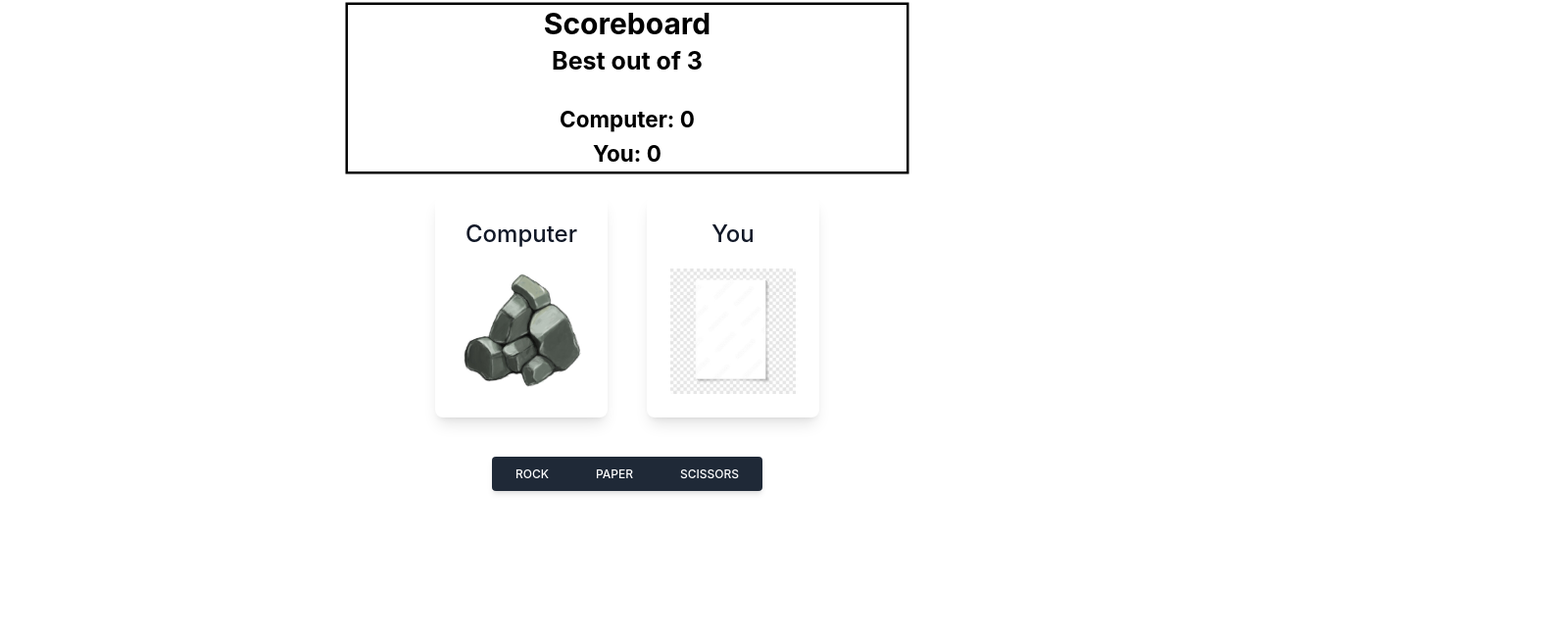
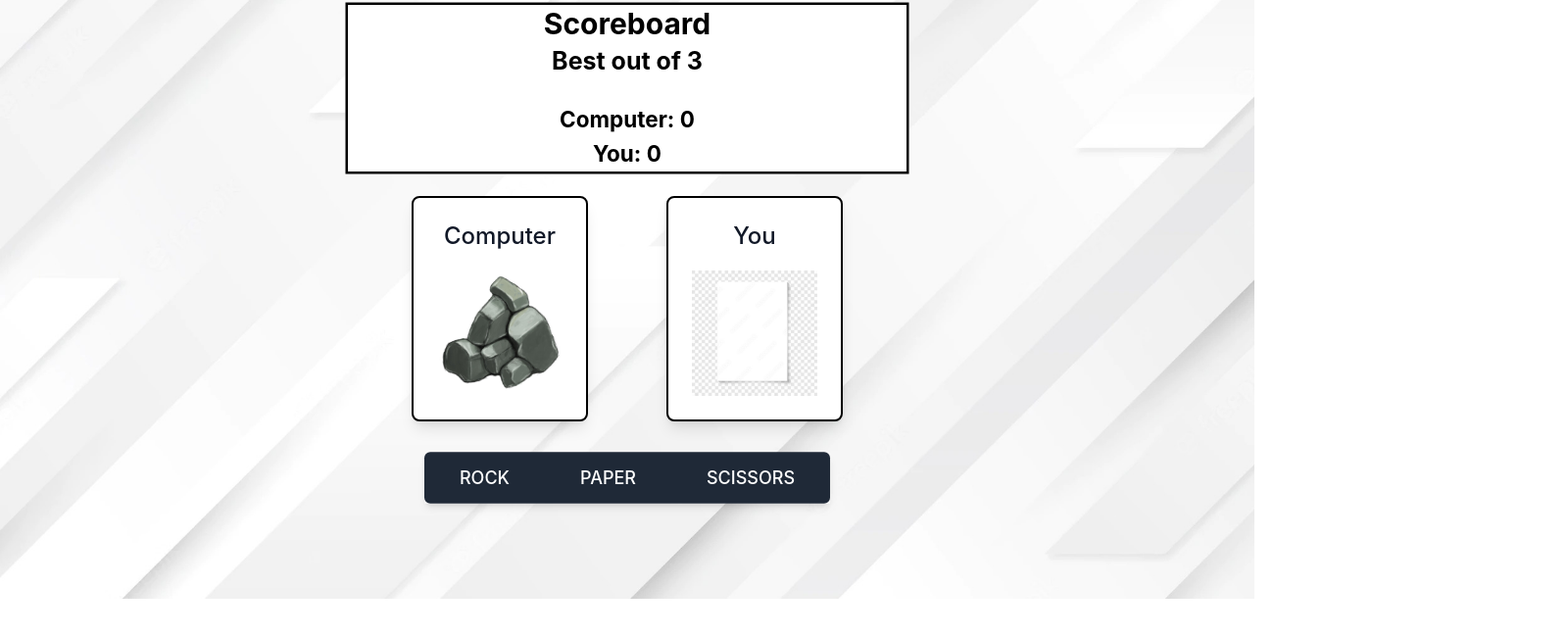
Before and after one commit to jangel01/CPSC-349-Javascript-Introduction, a website: page index.html in a window 1280 px wide. Shown: the part 148-798 px from the top of the page at 98% size, 1600 px wide, since content can reach past the window. Drawn offline with Linux system fonts and the light colour scheme.

Commit message:
add bg image, more resizing

```diff
--- a/index.html
+++ b/index.html
@@ -1,5 +1,5 @@
 <!DOCTYPE html>
-<html lang="en">
+<html lang="en" class="bg-hero bg-no-repeat bg-center bg-cover">
 <head>
     <meta charset="UTF-8">
     <meta http-equiv="X-UA-Compatible" content="IE=edge">
@@ -19,7 +19,7 @@
 
     <div class="flex items-center justify-center mb-10 scale-125">
 
-        <div class = " border-2 border-black px-40">
+        <div class = " border-2 border-black px-40 bg-white">
             <h2 class = "text-2xl">Scoreboard</h2>
             <h3 class = "text-xl mb-5"> Best out of 3</h3>
             <p class = "text-lg">Computer: 0</p>
@@ -29,26 +29,24 @@
     </div>
 
 
-    <div class="flex items-center justify-center mb-10 space-x-10">
+    <div class="flex items-center justify-center mb-10 space-x-20">
         <div class="flex justify-center">
-            <div class="block p-6 rounded-lg shadow-lg bg-white max-w-sm">
+            <div class="block p-6 rounded-lg shadow-lg bg-white max-w-sm border-2 border-black">
               <h5 class="text-gray-900 text-2xl leading-tight font-medium mb-5">Computer</h5>
               <img
                 src="images/rock.jpeg"
                 class="w-32"
-                alt="Avatar"
                 />
 
             </div>
         </div>
 
         <div class="flex justify-center">
-            <div class="block p-6 rounded-lg shadow-lg bg-white max-w-sm">
+            <div class="block p-6 rounded-lg shadow-lg bg-white max-w-sm border-2 border-black">
               <h5 class="text-gray-900 text-2xl leading-tight font-medium mb-5">You</h5>
               <img
                 src="images/paper.jpeg"
                 class="w-32"
-                alt="Avatar"
                 />
             </div>
         </div>
@@ -57,7 +55,7 @@
 
 
 
-    <div class="flex items-center justify-center mb-3">
+    <div class="flex items-center justify-center mb-3 scale-150">
         <div class="inline-flex shadow-md hover:shadow-lg focus:shadow-lg" role="group">
             <button type="button" class="rounded-l inline-block px-6 py-2.5 bg-gray-800 text-white font-medium text-xs leading-tight uppercase hover:bg-gray-700 focus:bg-gray-700 focus:outline-none focus:ring-0 active:bg-gray-800 transition duration-150 ease-in-out">Rock </button>
             <button type="button" class="inline-block px-6 py-2.5 bg-gray-800 text-white font-medium text-xs leading-tight uppercase hover:bg-gray-700 focus:bg-gray-700 focus:outline-none focus:ring-0 active:bg-gray-800 transition duration-150 ease-in-out">Paper </button>
--- a/tailwind.config.js
+++ b/tailwind.config.js
@@ -2,7 +2,11 @@
 module.exports = {
   content: ['./**/*.html', './node_modules/tw-elements/dist/js/**/*.js'],
   theme: {
-    extend: {},
+    extend: {
+      backgroundImage: {
+        'hero': "url('./images/background.jpeg')",
+      },
+    },
   },
   plugins: [require("tw-elements/dist/plugin")],
 }
```
Also changed, not shown: images/background.jpeg (added), main.css.
